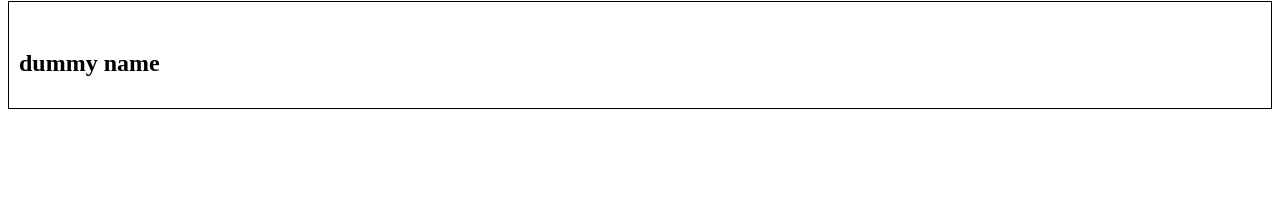
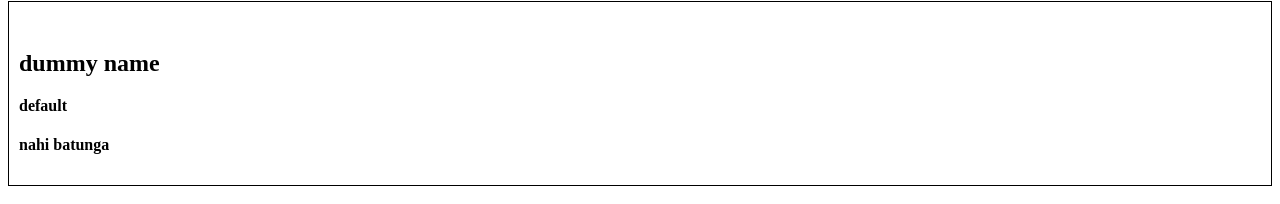
Before and after one commit to manjeetSinghMakaut/Namastereact, a React (Vite) app: page /about in a window 1280 px wide. Shown: the part 189-393 px from the top of the page. Built offline with nearby package versions, Linux system fonts and the light colour scheme; no server answers.

Commit message:
Learned More About class based Components

```diff
--- a/src/components/About.js
+++ b/src/components/About.js
@@ -7,29 +7,39 @@ class About extends React.Component {
   constructor(props) {
     super(props);
 
-   //console.log(" parent constructor");
+    console.log(" parent constructor");
   }
-  componentDidMount(){
-    //console.log("parent componenet did mount");
-
+  componentDidMount() {
+    console.log("parent componenet did mount");
   }
   render() {
-    //console.log(" parent render");
+    console.log(" parent render");
 
     return (
       <div>
         <h1>ABOUT CLASS </h1>
-        <UserClass
-        />
-
-
-
+        <UserClass />
       </div>
     );
   }
 }
 
 export default About;
+
+
+
+
+
+
+
+
+
+
+
+
+
+
+
 
 
 
--- a/src/components/UserClass.js
+++ b/src/components/UserClass.js
@@ -8,10 +8,12 @@ class UserClass extends React.Component {
     this.state = {
       Userinfo: {
         name: "dummy name",
-        location: "default"
+        login: "default",
+        created_at: "nahi batunga"
+
       },
     };
-    //console.log("child constructor");
+    // console.log("child constructor");
   }
 
   async componentDidMount() {
@@ -21,14 +23,24 @@ class UserClass extends React.Component {
     console.log(json);
 
     this.setState({
-      Userinfo: json,
+      Userinfo: json
     });
   }
 
+ componentDidUpdate(){
+  console.log("componentdidupdate");
+
+ }
+componentWillUnmount(){
+  console.log("component will unmount");
+
+}
   render() {
     const { name, login, created_at,avatar_url } = this.state.Userinfo;
 
-    //console.log(" child render");
+    //  debugger
+
+  //  console.log(" child render");
 
     return (
       <div className="user-card">
```
